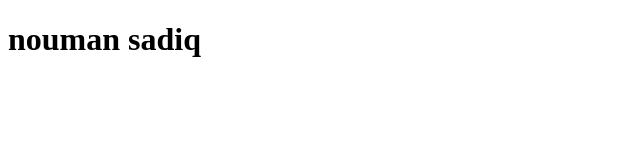
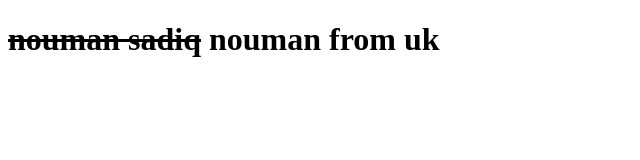
Before and after one commit to nomansadiq1133/bootcampnoman2020-1, a plain HTML site: page index.html in a window 1280 px wide. Shown: the whole page, without its empty margins (0-640 px from the left). Drawn offline with Linux system fonts and the light colour scheme.

Commit message:
Update index.html

```diff
--- a/index.html
+++ b/index.html
@@ -6,6 +6,6 @@
     <title>Document</title>
 </head>
 <body>
-    <h1>nouman sadiq</h1>
+    <h1> <s>nouman sadiq</s> nouman from uk</h1>
 </body>
 </html>
```
